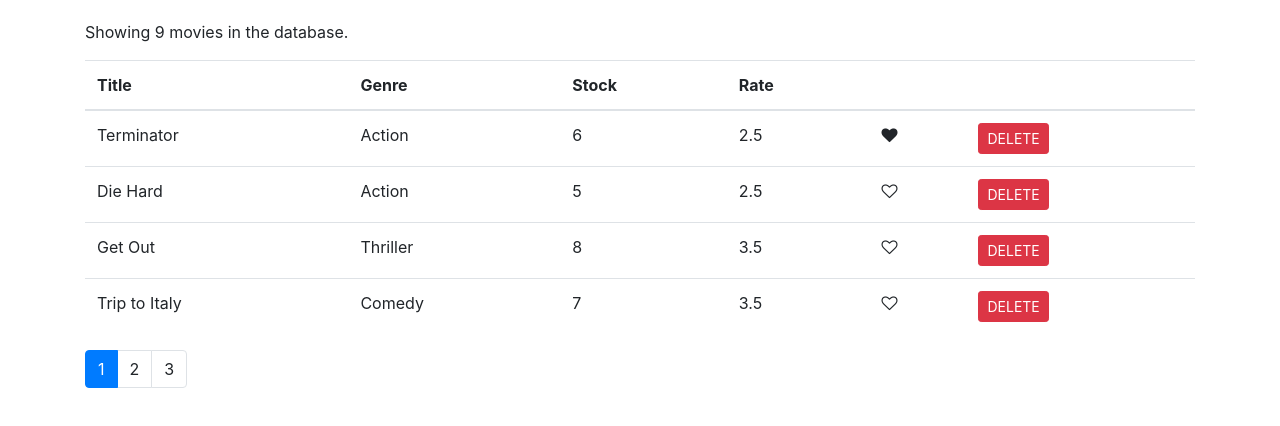
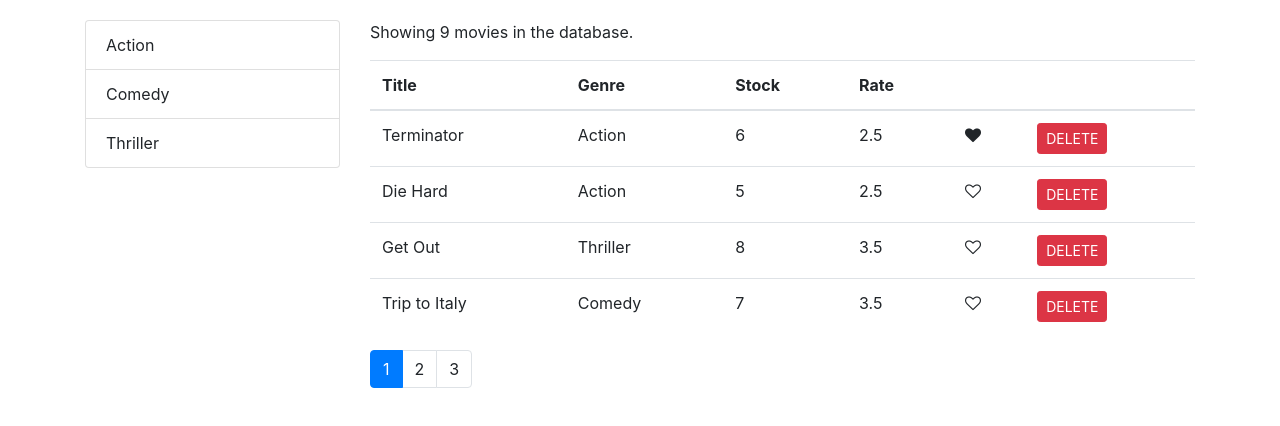
Before and after one commit to DevSen101/Vidly, a React (Create React App) app: page / in a window 1280 px wide. Shown: the top 426 px of the page. Built offline with nearby package versions, Linux system fonts and the light colour scheme.

Commit message:
feat: listGroup component to filter movies on the bases of genre

```diff
--- /dev/null
+++ b/src/components/common/listGroup.jsx
@@ -0,0 +1,30 @@
+import React from "react";
+
+const ListGroup = (props) => {
+  const { items, textProperty, valueProperty, selectedItem, onItemSelect } =
+    props;
+  return (
+    <ul className="list-group">
+      {items.map((item) => (
+        <li
+          onClick={() => onItemSelect(item)}
+          key={item[valueProperty]}
+          className={
+            item === selectedItem
+              ? "list-group-item active"
+              : "list-group-item"
+          }
+        >
+          {item[textProperty]}
+        </li>
+      ))}
+    </ul>
+  );
+};
+
+ListGroup.defaultProps = {
+  textProperty: "name",
+  valueProperty: "_id",
+};
+
+export default ListGroup;
--- a/src/components/movies.jsx
+++ b/src/components/movies.jsx
@@ -1,11 +1,17 @@
 import React, { Component } from "react";
 import { getMovies } from "../services/fakeMovieService";
 import Like from "./common/like";
+import ListGroup from "./common/listGroup";
 import Pagination from "./common/pagination";
+import { genres, getGenres } from "../services/fakeGenreService";
 import { paginate } from "../utils/paginate";
 
 class Movies extends Component {
-  state = { movies: getMovies(), currentPage: 1, pageSize: 4 };
+  state = { movies: [], currentPage: 1, pageSize: 4, genres: [] };
+
+  componentDidMount() {
+    this.setState({ movies: getMovies(), genres: getGenres() });
+  }
 
   handleDelete = (movie) => {
     const movies = this.state.movies.filter((m) => m._id !== movie._id);
@@ -24,6 +30,10 @@
     this.setState({ currentPage: page });
   };
 
+  handleGenreSelect = (genre) => {
+    this.setState({ selectedGenre: genre });
+  };
+
   render() {
     const { length: count } = this.state.movies;
     const { pageSize, currentPage, movies: allMovies } = this.state;
@@ -33,7 +43,18 @@
 
     const movies = paginate(allMovies, currentPage, pageSize);
     return (
-      <>
+      <div className="row">
+        <div className="col-3">
+          <ListGroup
+            items={this.state.genres}
+            onItemSelect={this.handleGenreSelect}
+            textProperty="name"
+            selectedItem={this.state.selectedGenre}
+            valueProperty="_id"
+          />
+        </div>
+        <div className="col">
+          {" "}
           <p>Showing {count} movies in the database.</p>
           <table className="table">
             <thead>
@@ -78,7 +99,8 @@
             currentPage={currentPage}
             onPageChange={this.handlePageChange}
           />
-      </>
+        </div>
+      </div>
     );
   }
 }
```
Lines whose indentation alone changed are shown as unchanged.
